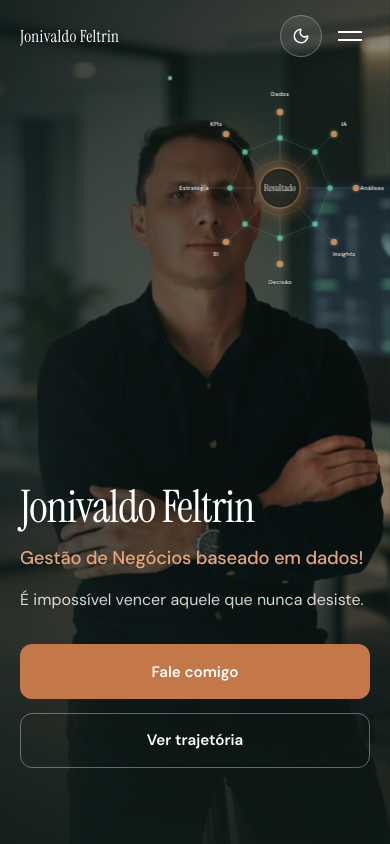
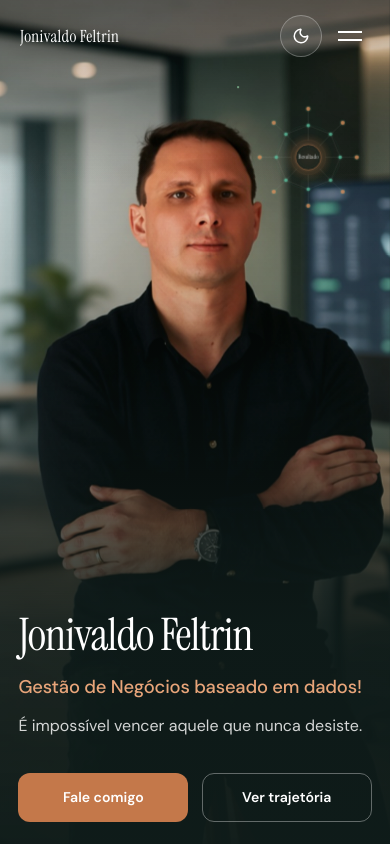
Before and after one commit to jonigestaoia/Curriculo, a plain HTML site: page index.html in a window 390 px wide. Shown: the top 844 px of the page. Drawn offline with nearby package versions, Linux system fonts and the light colour scheme.

Commit message:
Versão Celular

```diff
--- a/styles.css
+++ b/styles.css
@@ -518,17 +518,112 @@ button {
 
 @media (max-width: 900px) {
   .hero__neural {
-    width: min(46vw, 320px);
+    width: min(42vw, 280px);
     top: 12%;
-    right: 0.5rem;
+    right: 0.75rem;
+  }
+
+  .hero__veil {
+    background:
+      linear-gradient(to top, rgba(15, 28, 26, 0.92) 0%, rgba(15, 28, 26, 0.72) 34%, rgba(15, 28, 26, 0.2) 58%, transparent 78%),
+      linear-gradient(115deg, rgba(15, 28, 26, 0.55) 0%, rgba(15, 28, 26, 0.2) 48%, transparent 72%);
   }
 }
 
-@media (max-width: 640px) {
+/* Celular: foto no terço superior, texto no inferior */
+@media (max-width: 700px) {
+  .hero {
+    min-height: 100svh;
+    align-items: end;
+  }
+
+  .hero__photo {
+    object-position: center 10%;
+  }
+
+  .hero__veil {
+    background:
+      linear-gradient(
+        to top,
+        rgba(15, 28, 26, 0.97) 0%,
+        rgba(15, 28, 26, 0.9) 26%,
+        rgba(15, 28, 26, 0.45) 48%,
+        rgba(15, 28, 26, 0.12) 66%,
+        transparent 82%
+      ),
+      linear-gradient(180deg, rgba(15, 28, 26, 0.28) 0%, transparent 22%);
+  }
+
   .hero__neural {
-    width: min(58vw, 220px);
-    top: 10%;
-    right: 0;
+    width: min(36vw, 148px);
+    top: 11%;
+    right: 3%;
+    animation: neuralInMobile 1s var(--ease) 0.35s forwards;
+  }
+
+  .hero__neural-svg {
+    filter: drop-shadow(0 8px 18px rgba(0, 0, 0, 0.4));
+  }
+
+  .neural-labels {
+    display: none;
+  }
+
+  .neural-ring--outer {
+    opacity: 0.55;
+  }
+
+  .hero__content {
+    width: 100%;
+    max-width: none;
+    padding: 0 1.15rem calc(1.35rem + env(safe-area-inset-bottom, 0px));
+    padding-top: 0;
+  }
+
+  .hero__brand {
+    font-size: clamp(2.05rem, 9.2vw, 2.55rem);
+    line-height: 1;
+    margin-bottom: 0.5rem;
+    max-width: 12ch;
+  }
+
+  .hero__headline {
+    font-size: 1.02rem;
+    line-height: 1.3;
+    margin-bottom: 0.45rem;
+    max-width: 20ch;
+  }
+
+  .hero__tagline {
+    font-size: 0.92rem;
+    line-height: 1.4;
+    margin-bottom: 1.15rem;
+    max-width: 26ch;
+    min-height: 0;
+  }
+
+  .hero__cta {
+    flex-direction: row;
+    flex-wrap: nowrap;
+    gap: 0.55rem;
+  }
+
+  .hero__cta .btn {
+    flex: 1 1 0;
+    padding: 0.78rem 0.7rem;
+    font-size: 0.88rem;
+    white-space: nowrap;
+  }
+}
+
+@keyframes neuralInMobile {
+  from {
+    opacity: 0;
+    transform: translateY(12px) scale(0.94);
+  }
+  to {
+    opacity: 0.82;
+    transform: translateY(0) scale(1);
   }
 }
 
@@ -1248,14 +1343,20 @@ button:focus-visible {
     padding: 1.1rem 1.15rem;
   }
 
+  .contact-actions {
+    flex-direction: column;
+    align-items: stretch;
+  }
+}
+
+@media (max-width: 380px) {
   .hero__cta {
     flex-direction: column;
     align-items: stretch;
   }
 
-  .contact-actions {
-    flex-direction: column;
-    align-items: stretch;
+  .hero__brand {
+    max-width: none;
   }
 }
 
@@ -1282,7 +1383,7 @@ button:focus-visible {
   }
 
   .hero__neural {
-    opacity: 0.9;
+    opacity: 0.82;
     transform: none;
   }
 
```
